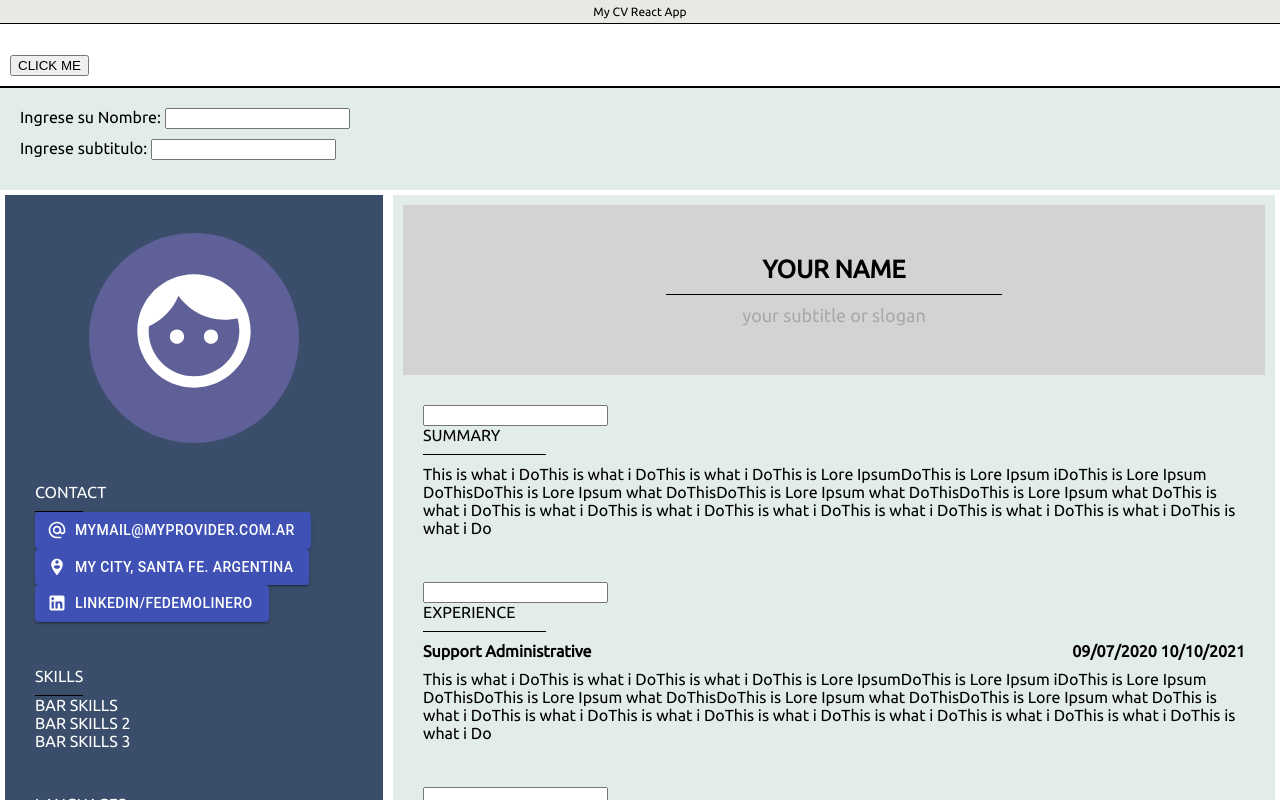
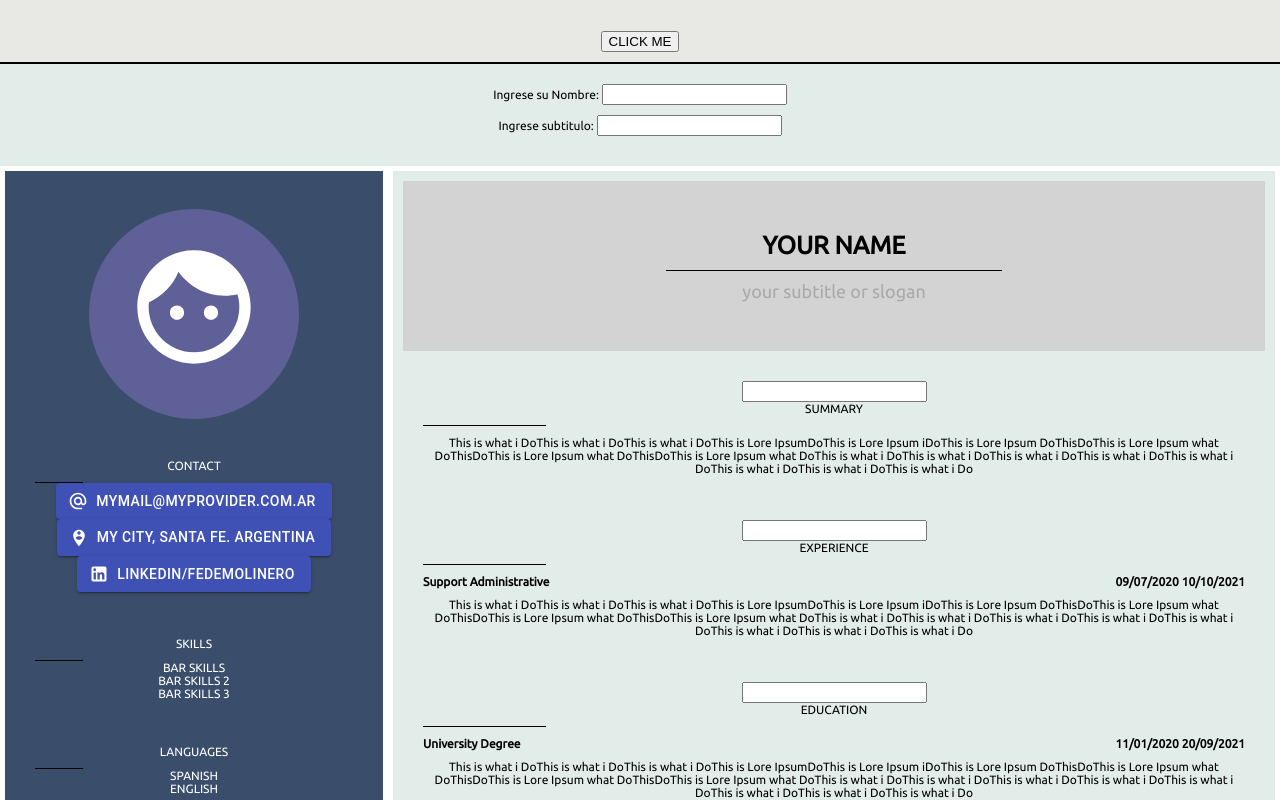
Before and after one commit to fedemolinero/cvreact, a React (Create React App) app in the folder cvapp/: page / in a window 1280 px wide. Shown: the top 800 px of the page. Built offline with nearby package versions, Linux system fonts and the light colour scheme.

Commit message:
adding parent data send

```diff
--- a/cvapp/src/App.js
+++ b/cvapp/src/App.js
@@ -1,9 +1,19 @@
 import './App.css';
+import Header from './sections/header/Header';
+import Body from './sections/body/Body';
+import Footer from './sections/footer/Footer';
 
 function App() {
+  const addDataFormHandler = data => {
+    console.log('In App.js');
+    console.log(data);
+  };
+
   return (
     <div className="App">
-      My CV React App
+      <Header />
+      <Body onAddDataOnForm={addDataFormHandler} />
+      <Footer />
     </div>
   );
 }
--- a/cvapp/src/index.js
+++ b/cvapp/src/index.js
@@ -2,18 +2,12 @@ import React from 'react';
 import ReactDOM from 'react-dom';
 import './index.css';
 import App from './App';
-import Header from './sections/header/Header';
-import Body from './sections/body/Body';
-import Footer from './sections/footer/Footer';
 
 import reportWebVitals from './reportWebVitals';
 
 ReactDOM.render(
   <React.StrictMode>
     <App />
-    <Header />
-    <Body />
-    <Footer />
   </React.StrictMode>,
   document.getElementById('root')
 );
--- a/cvapp/src/sections/body/Body.js
+++ b/cvapp/src/sections/body/Body.js
@@ -1,15 +1,16 @@
 import React, { useState } from 'react';
 import './Body.css';
-import InfoCard from '../../shared/components/sidebar/InfoCard';
+// components
+import InfoCard from '../../shared/components/infocard/InfoCard';
 import Button from '@material-ui/core/Button';
+
+// icons
 import AlternateEmailIcon from '@material-ui/icons/AlternateEmail';
 import PersonPinCircleIcon from '@material-ui/icons/PersonPinCircle';
 import LinkedInIcon from '@material-ui/icons/LinkedIn';
 import FaceIcon from '@material-ui/icons/Face';
 
-
-
-function Body() {
+function Body(props) {
 
   const [enteredFullName, setEnteredFullName] = useState('YOUR NAME');
   const [enteredSubtitle, setEnteredSubtitle] = useState('your subtitle or slogan');
@@ -21,6 +22,15 @@ function Body() {
   const subtitleChanger = (event) => {
     setEnteredSubtitle(event.target.value.toString().toLowerCase())
   }
+
+  const saveFormDataHandler = (enteredData) => {
+    const dataForm = {
+      ...enteredData,
+      id: Math.random().toString()
+    };
+    props.onAddDataOnForm(dataForm);
+  };
+
 
   return (
     <div className="Body">
@@ -136,7 +146,7 @@ function Body() {
           </div>
 
           <div className="content-wrapper">
-            <InfoCard title="SUMMARY" />
+            <InfoCard onSaveDataForm={saveFormDataHandler} title="SUMMARY" />
           </div>
 
           <div className="content-wrapper">
--- a/cvapp/src/shared/components/sidebar/InfoCard.js
+++ b/cvapp/src/shared/components/infocard/InfoCard.js
@@ -27,12 +27,24 @@ function InfoCard(props) {
     setEnteredTitle(event.target.value)
   }
 
+
+  const submitFormHandler = (event) => {
+    event.preventDefault();
+
+    const expenseData = {
+      title: enteredTitle,
+    };
+
+    props.onSaveDataForm(expenseData);
+    setEnteredTitle('NEW');
+  };
+
   return (
 
     <div className="InfoCard">
 
-      <form>
-        <input type="text" onChange={cambiaTitulo}></input>
+      <form onSubmit={submitFormHandler}>
+        <input type="text" onChange={cambiaTitulo} />
       </form>
 
       <div>
```
Also changed, not shown: cvapp/src/shared/components/card/Sidebar.css (deleted, +0 -13 lines), cvapp/src/shared/components/card/Sidebar.js (deleted, +0 -29 lines), cvapp/CV Example.jpg (added), cvapp/src/sections/body/logo.png (deleted), cvapp/src/shared/components/infocard/InfoCard.css (renamed from cvapp/src/shared/components/sidebar/InfoCard.css), cvapp/src/shared/components/sidebar/Sidebar.css (renamed from cvapp/src/sections/body/sidebar/Sidebar.css), cvapp/src/shared/components/sidebar/Sidebar.js (renamed from cvapp/src/sections/body/sidebar/Sidebar.js).
